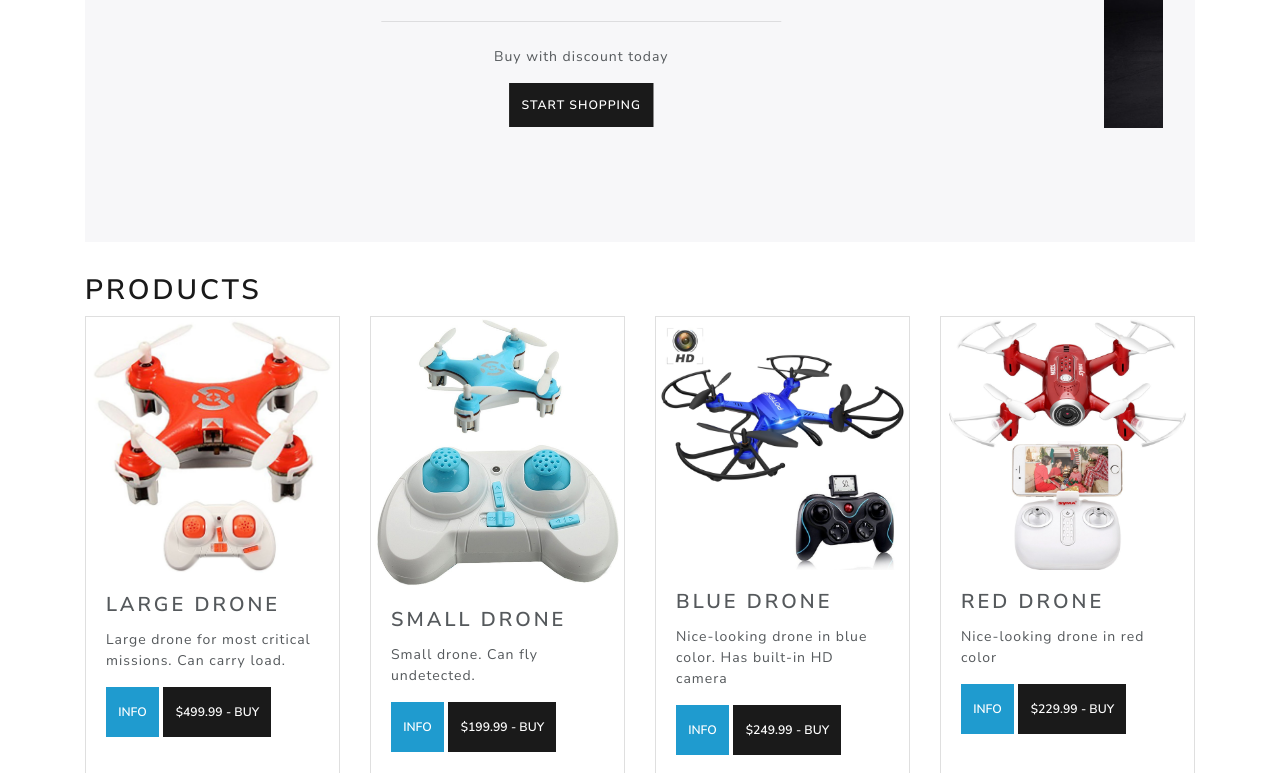
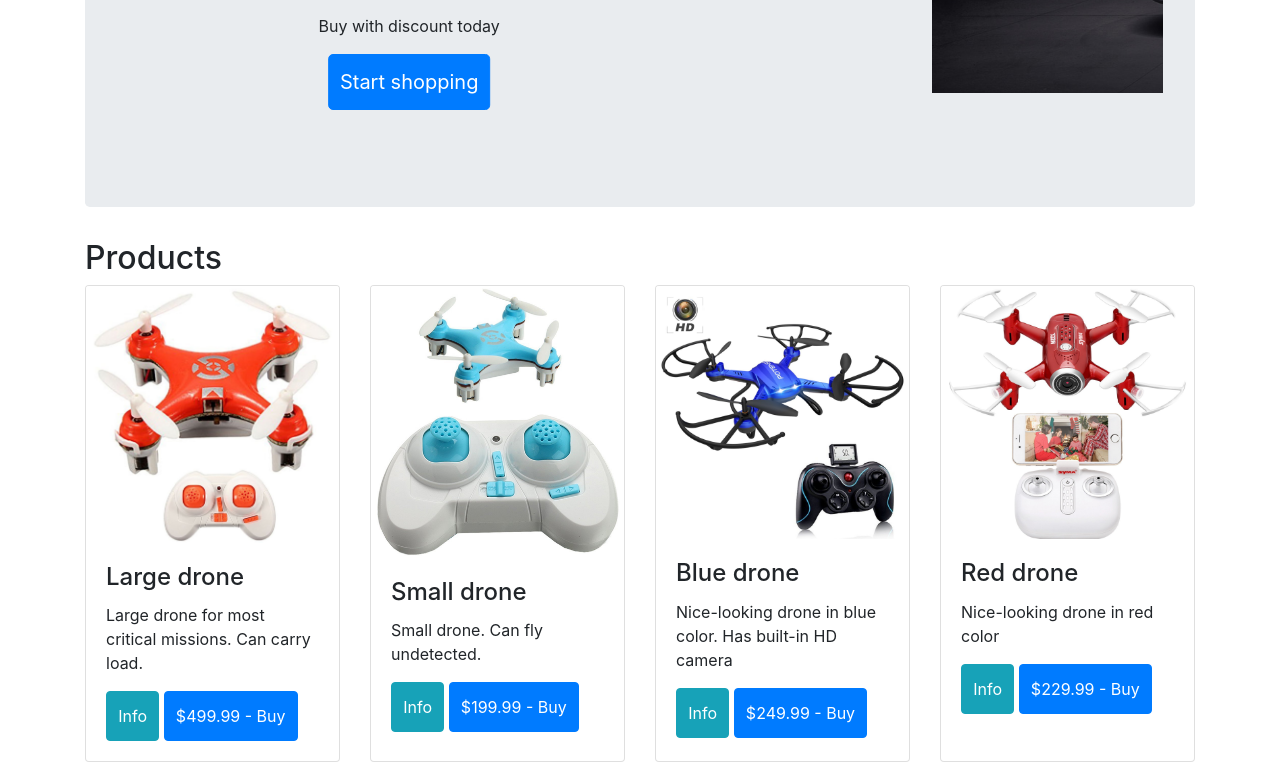
Before and after one commit to koldovsky/online-shop, a plain HTML site: page index.html in a window 1280 px wide. Shown: the part 477-1250 px from the top of the page. Drawn offline with nearby package versions, Linux system fonts and the light colour scheme.

Commit message:
Set default bootstrap theme

```diff
--- a/index.html
+++ b/index.html
@@ -6,8 +6,7 @@
     <meta name="viewport" content="width=device-width, initial-scale=1.0">
     <meta http-equiv="X-UA-Compatible" content="ie=edge">
     <title>Online shop Vydelka</title>
-    <!--<link rel="stylesheet" href="https://maxcdn.bootstrapcdn.com/bootstrap/4.0.0-beta.2/css/bootstrap.min.css" integrity="sha384-PsH8R72JQ3SOdhVi3uxftmaW6Vc51MKb0q5P2rRUpPvrszuE4W1povHYgTpBfshb" crossorigin="anonymous">-->
-    <link rel="stylesheet" href="https://bootswatch.com/4/lux/bootstrap.min.css">
+    <link rel="stylesheet" href="https://maxcdn.bootstrapcdn.com/bootstrap/4.0.0-beta.2/css/bootstrap.min.css" integrity="sha384-PsH8R72JQ3SOdhVi3uxftmaW6Vc51MKb0q5P2rRUpPvrszuE4W1povHYgTpBfshb" crossorigin="anonymous">
     <link rel="stylesheet" href="css/index.css">
 </head>
 
```
